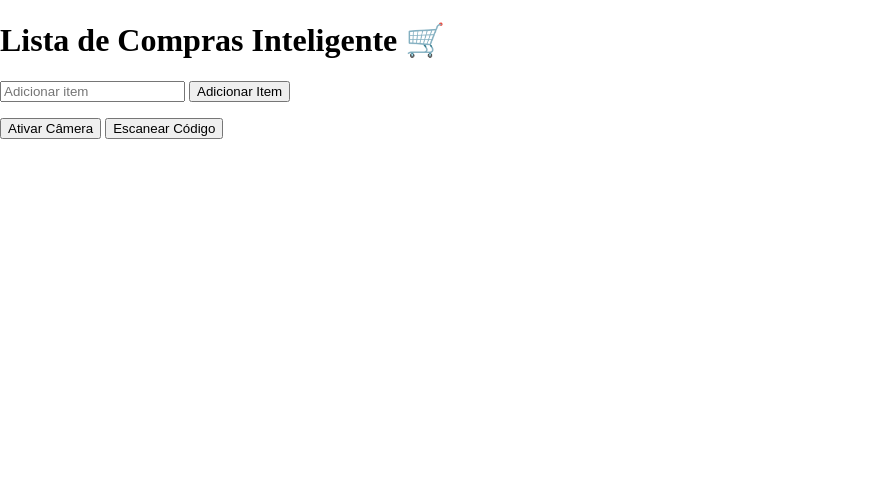
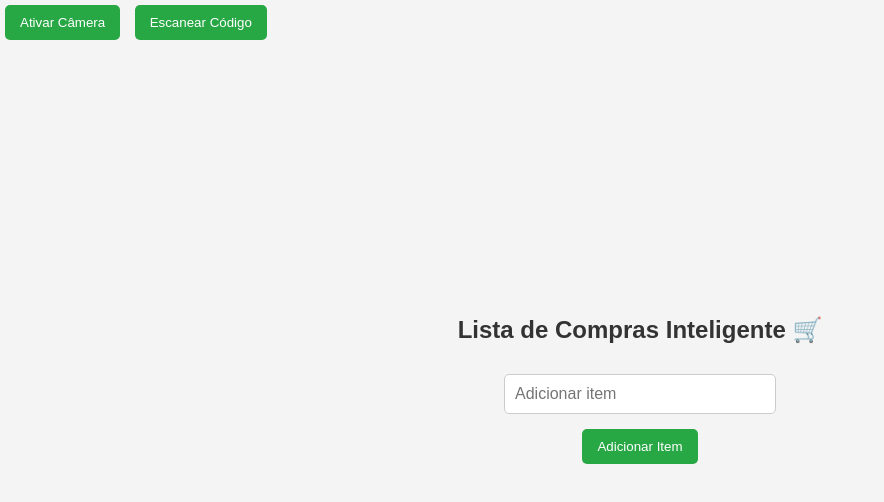
Before and after one commit to MonikySouzaLopes/trab-final-pwa, a website built with Vite: page index.html in a window 1280 px wide. Shown: the whole page, without its empty margins (0-884 px from the left). Built offline with nearby package versions, Linux system fonts and the light colour scheme.

Commit message:
css implementado

```diff
--- a/css/style.css
+++ b/css/style.css
@@ -3,6 +3,15 @@ html, body {
     padding: 0;
     height: 100%;
     width: 100%;
+    font-family: Arial, sans-serif;
+    background-color: #f4f4f4;
+    margin: 0;
+    padding: 0;
+    display: flex;
+    flex-direction: column;
+    align-items: center;
+    justify-content: center;
+    height: 100vh;
 }
 
 #camera, #camera-view, #camera-sensor, #camera-output {
@@ -41,3 +50,56 @@ html, body {
     right: 20px;
     z-index: 2;
 }
+
+h1 {
+    color: #333;
+    font-size: 24px;
+    margin-bottom: 20px;
+}
+
+input {
+    width: 250px;
+    padding: 10px;
+    margin: 10px 0;
+    border: 1px solid #ccc;
+    border-radius: 5px;
+    font-size: 16px;
+    outline: none;
+    background-color: white;
+    color: black;
+}
+
+input:focus {
+    border-color: #28a745;
+    box-shadow: 0 0 5px rgba(40, 167, 69, 0.5);
+}
+
+button {
+    background-color: #28a745;
+    color: white;
+    border: none;
+    padding: 10px 15px;
+    cursor: pointer;
+    border-radius: 5px;
+    margin: 5px;
+}
+
+button:hover {
+    background-color: #218838;
+}
+
+ul {
+    list-style: none;
+    padding: 0;
+}
+
+li {
+    background: white;
+    margin: 5px 0;
+    padding: 10px;
+    border-radius: 5px;
+    display: flex;
+    justify-content: space-between;
+    width: 300px;
+    box-shadow: 0 2px 4px rgba(0, 0, 0, 0.1);
+}
```
